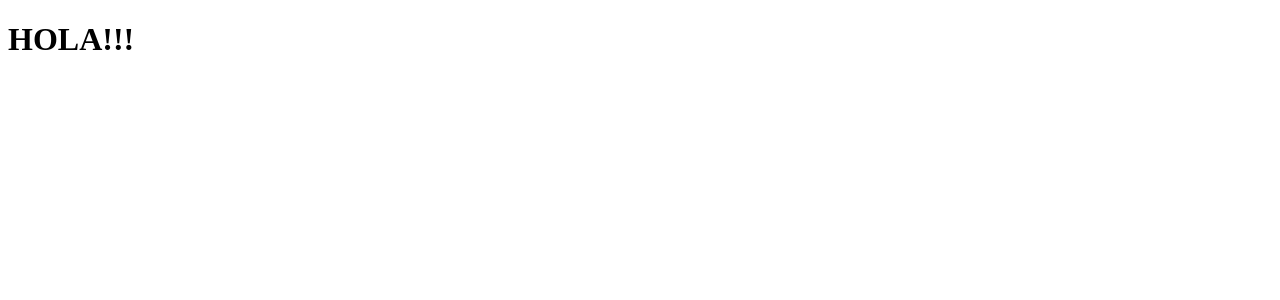
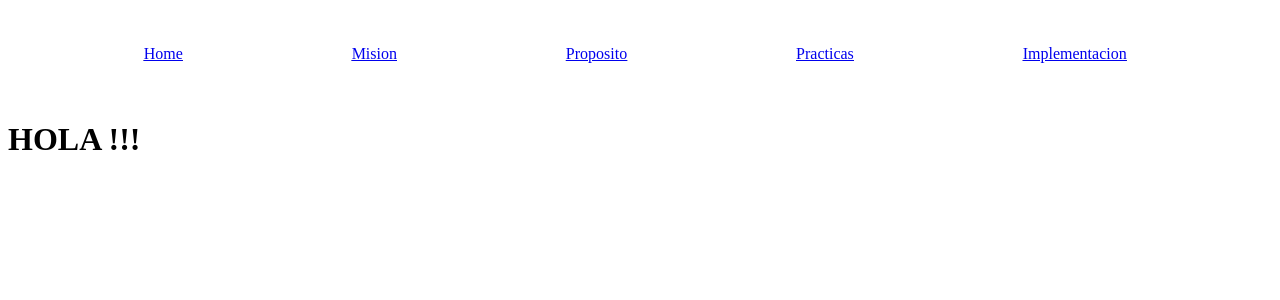
Before and after one commit to gastonh017/arcano, a Next.js app: page / in a window 1280 px wide. Shown: the top 300 px of the page. Built offline with nearby package versions, Linux system fonts and the light colour scheme.

Commit message:
estructura basica done

```diff
--- /dev/null
+++ b/src/app/NavBar.js
@@ -0,0 +1,40 @@
+import Link from "next/link";
+import styles from "./navbar.module.css"
+
+const pages = [
+  {
+    label: "Home",
+    route: "/",
+  },
+  {
+    label: "Mision",
+    route: "/mision",
+  },
+  {
+    label: "Proposito",
+    route: "/proposito",
+  },
+  {
+    label: "Practicas",
+    route: "/practicas",
+  },
+  {
+    label: "Implementacion",
+    route: "/implementacion",
+  },
+];
+export function NavBar() {
+  return (
+    <header className= {styles.header}>
+      <nav className={styles.nav}>
+        <ul>
+          {pages.map(({ label, route }) => (
+            <li key={route}>
+              <Link href={route}>{label}</Link>
+            </li>
+          ))}
+        </ul>
+      </nav>
+    </header>
+  );
+}
--- a/src/app/layout.js
+++ b/src/app/layout.js
@@ -1,17 +1,21 @@
-import { Inter } from 'next/font/google'
+import { Inter } from "next/font/google";
 // import './globals.css'
+import { NavBar } from "./NavBar";
 
-const inter = Inter({ subsets: ['latin'] })
+const inter = Inter({ subsets: ["latin"] });
 
 export const metadata = {
-  title: 'Create Next App',
-  description: 'Generated by create next app',
-}
+  title: "Arcano Ingenieria",
+  description: "Generated by create next app",
+};
 
 export default function RootLayout({ children }) {
   return (
     <html lang="en">
-      <body>{children}</body>
+      <body>
+        <NavBar />
+        {children}
+      </body>
     </html>
-  )
+  );
 }
--- /dev/null
+++ b/src/app/navbar.module.css
@@ -0,0 +1,27 @@
+.header {
+  padding: 2vw 4vw;
+  position: relative;
+  display: flex;
+  flex-flow: row wrap;
+  justify-content: space-between;
+  align-items: center;
+  z-index: 999;
+}
+
+.nav > ul {
+    width: 90vw;
+    height: 5vh;
+    padding: 0;
+    margin: 0;
+    text-decoration: underline;
+    list-style: none;
+    display: flex;
+    justify-content: space-around;
+    align-items: center;
+  }
+
+  .nav > ul > li {
+    margin: 0;
+    padding: 0;
+    text-decoration: none;
+  }
--- a/src/app/page.js
+++ b/src/app/page.js
@@ -1,12 +1,20 @@
 // import Image from 'next/image'
 // import styles from './page.module.css'
+import Head from 'next/head'
 
 export default function Home() {
   return (
+    <>
+    <Head>
+      <title> Arcano Ingenieria en Calidad</title>
+    </Head>
+
     <main>
-     <h1>HOLA!!!</h1>
+
+      <h1>HOLA !!!</h1>
 
 
     </main>
+    </>
   )
 }
--- a/src/app/page.module.css
+++ b/src/app/page.module.css
@@ -1,3 +1,9 @@
+/* colores */
+:root {
+  --amarillo: #ffd900aa
+}
+
+
 .main {
   display: flex;
   flex-direction: column;
```
Also changed, not shown: src/app/implementacion/page.js (added, +7 -0 lines), src/app/mision/page.js (added, +7 -0 lines), src/app/practicas/page.js (added, +7 -0 lines), src/app/proposito/page.js (added, +9 -0 lines), public/Logo Arcano.png (added).
